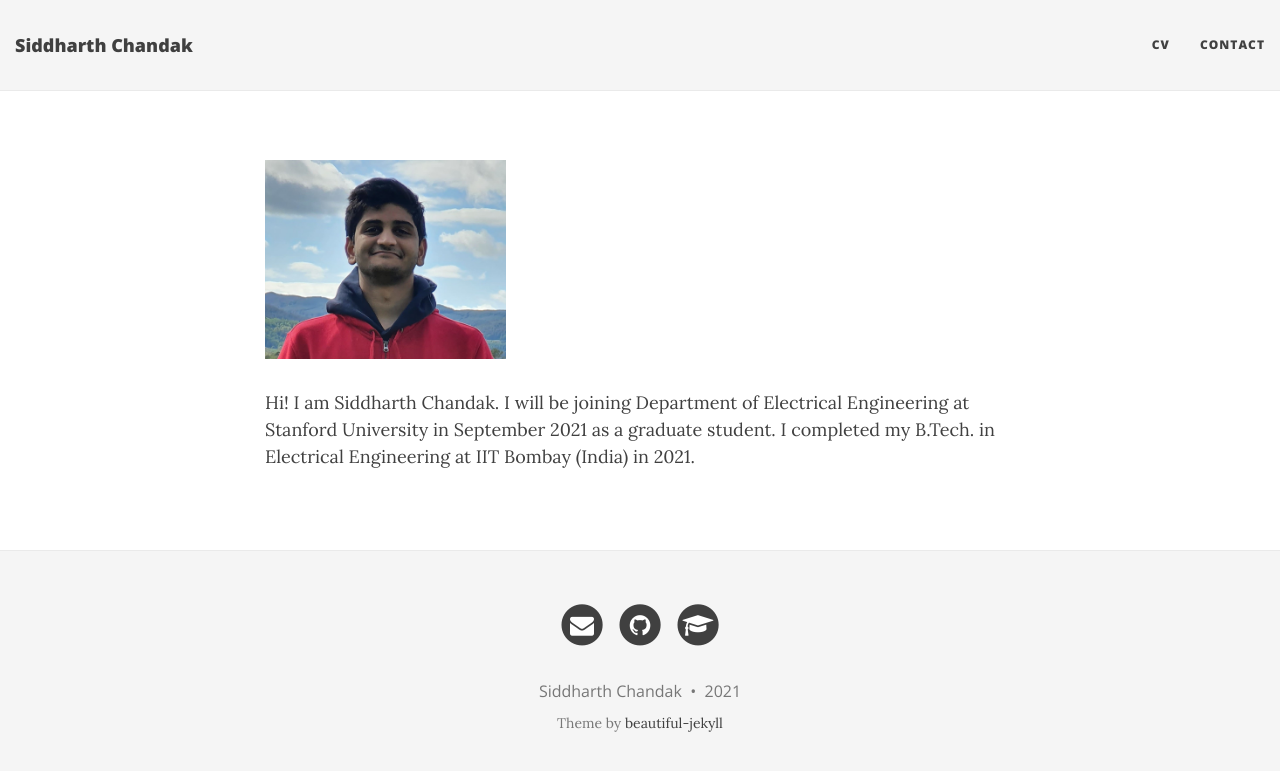
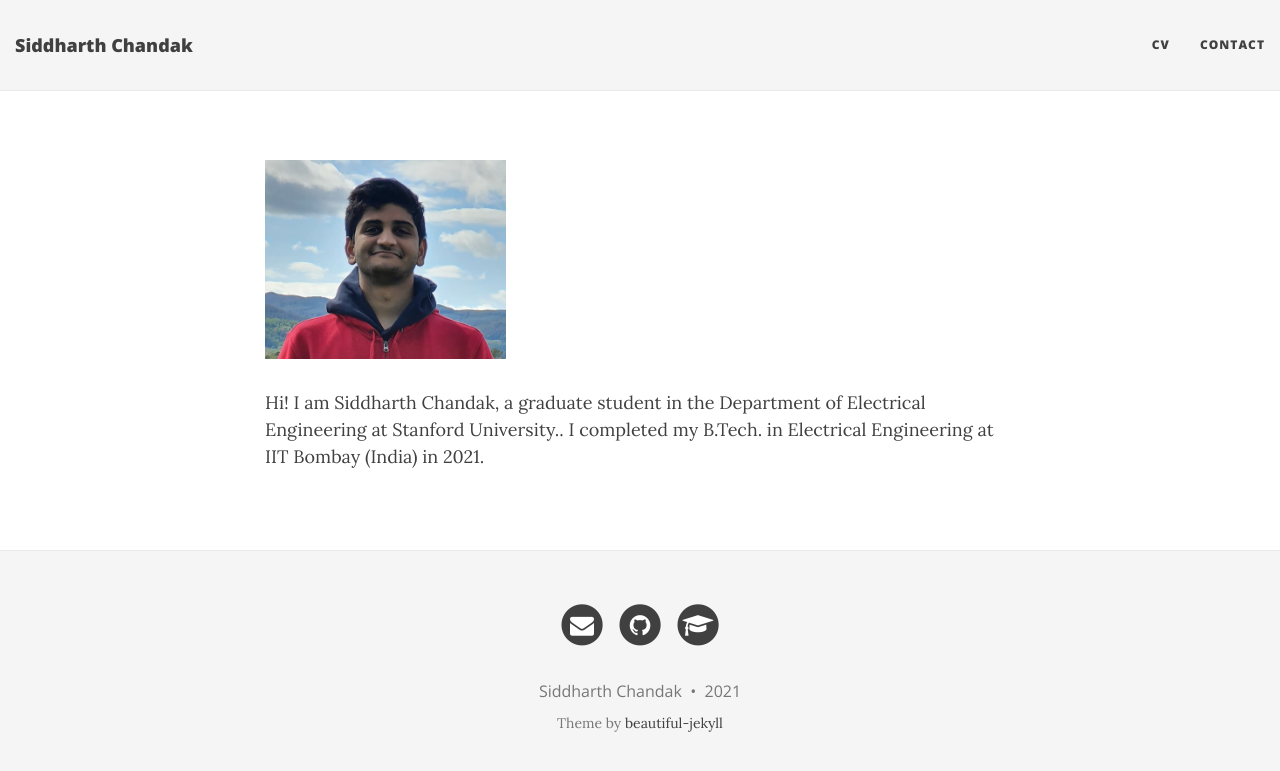
Before and after one commit to pdudeia/pdudeia.github.io, a Jekyll site: the page built from index.md, in a window 1280 px wide. Shown: the top 771 px of the page. Built offline with Jekyll 4.4.1, drawn with Linux system fonts in a browser that asks for light colours; nearby versions of some CDN libraries.

Commit message:
Update index.md

```diff
--- a/index.md
+++ b/index.md
@@ -8,4 +8,4 @@ layout: page
 
 <img src="/2021_Lake_District_Cropped-2.jpg" alt="Siddharth" style="max-width:241px;max-height:200px">
 
-Hi! I am Siddharth Chandak. I will be joining Department of Electrical Engineering at Stanford University in September 2021 as a graduate student. I completed my B.Tech. in Electrical Engineering at IIT Bombay (India) in 2021.
+Hi! I am Siddharth Chandak, a graduate student in the Department of Electrical Engineering at Stanford University.. I completed my B.Tech. in Electrical Engineering at IIT Bombay (India) in 2021.
```
